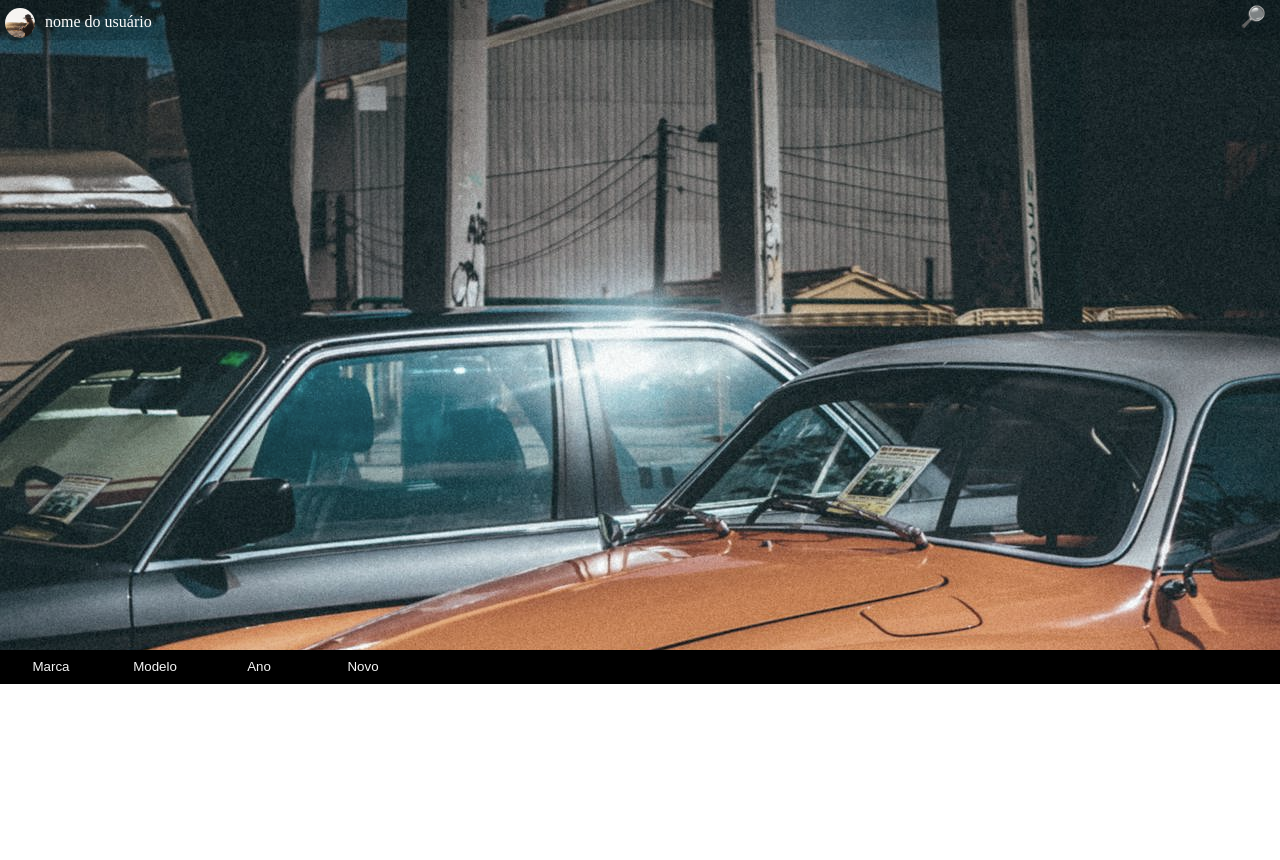
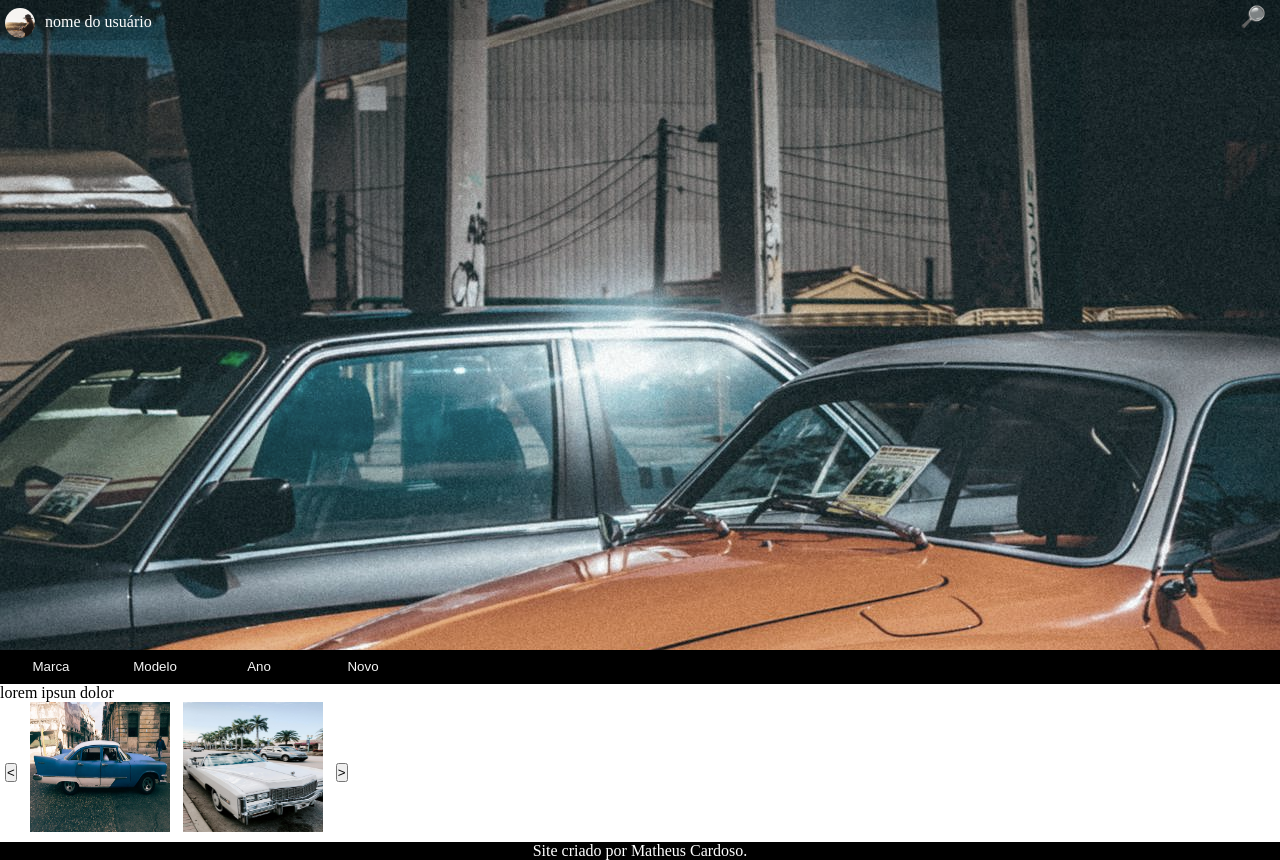
Before and after one commit to Cardos01/Loja-de-Carros, a plain HTML site: page index.html in a window 1280 px wide. Before the commit the page ends 800 px from the top, so only its background shows below. Drawn offline with Linux system fonts and the light colour scheme.

Commit message:
Iniciado o carrossel de imagens outros detalhes

```diff
--- a/index.html
+++ b/index.html
@@ -7,7 +7,7 @@
     <title>Document</title>
 </head>
 <body>
-    <section id="imagem-inicial">
+    <header id="imagem-inicial">
         <ul id="menu-inicial">
             <li id="login-img"></li>
             <p id="nome-usuario">nome do usuário</p>
@@ -16,15 +16,40 @@
                 <li id="search">&#128270</li>
             </div>
         </ul>
+    </header>
+
+    <section>
+        <nav>
+            <ul id="menu-selecao">
+                <button class="btt-selecao">Marca</button>
+                <button class="btt-selecao">Modelo</button>
+                <button class="btt-selecao">Ano</button>
+                <button class="btt-selecao">Novo</button>
+            </ul>
+        </nav>
+
+        <main id="conteudo-principal">
+            <p>lorem ipsun dolor</p>
+
+            <div id="carrousel">
+
+                <div class="cont-setas">
+                    <button>&#60</button>
+                </div>
+                <div><img src="imagens/carro-azul.jpg" alt="" id="imagem-1"></div>
+
+                <div><img src="imagens/carro branco.jpg" alt="" id="imagem-2"></div>
+                <div class="cont-setas">
+                    <button>&#62</button>
+                </div>
+
+                <div id="imagem-3"></div>
+                <div id="imagem-4"></div>
+            </div>
+        </main>
     </section>
-    <section>
-        <ul id="menu-selecao">
-            <button>Marca</button>
-            <button>Modelo</button>
-            <button>Ano</button>
-            <button>Novo</button>
-        </ul>
-    </section>
+
+    <footer>Site criado por Matheus Cardoso.</footer>
 
     <script src="script.js"></script>
 </body>
--- a/style.css
+++ b/style.css
@@ -37,7 +37,6 @@
     left: 45px;
 }
 
-
 #search{
     filter: grayscale(100%);
     font-size: 1.3em;
@@ -63,7 +62,7 @@
     list-style-type: none;
 }
 
-button{
+.btt-selecao{
     color: whitesmoke;
     width: 100px;
     height: 30px;
@@ -73,7 +72,40 @@ button{
     border-left: 0;
 }
 
-button:hover{
+.btt-selecao:hover{
     background-color: rgb(54, 54, 54);
     transition: 0.3s;
 }
+
+#carrousel{
+    display: flex;
+    gap: 13px;
+    margin-left: 5px
+}
+
+.cont-setas{
+    display: flex;
+    flex-direction: column;
+    justify-content: center;
+    height: 140px;
+}
+
+button{
+
+}
+
+#imagem-1{
+    width: 140px;
+    height: 130px;
+}
+
+#imagem-2{
+    width: 140px;
+    height: 130px;
+}
+
+footer{
+    text-align: center;
+    background-color: black;
+    color: white;
+}
```
